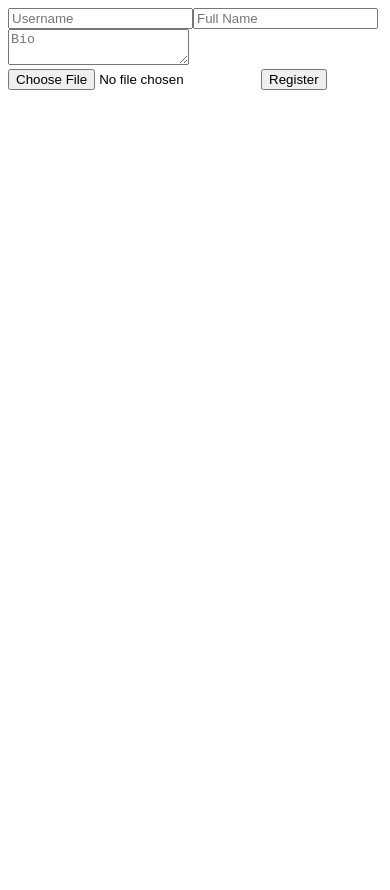
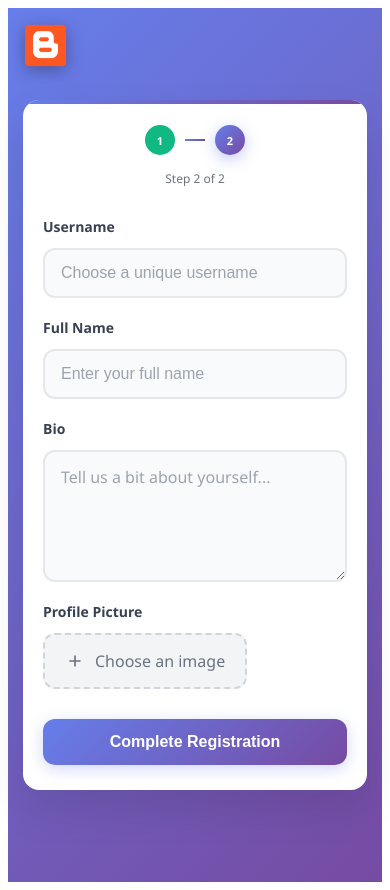
Before and after one commit to muditsingh2005/blog-page, a React (Vite) app in the folder frontend/: page /register_2 in a window 390 px wide. Before the commit the page ends 844 px from the top, so only its background shows below. Built offline with nearby package versions, Linux system fonts and the light colour scheme.

Commit message:
refactor registration components with enhanced UI and styling

```diff
--- a/frontend/src/components/register/register.css
+++ b/frontend/src/components/register/register.css
@@ -0,0 +1,304 @@
+/* Registration Form Styles */
+.register-container {
+  min-height: 100vh;
+  display: flex;
+  align-items: center;
+  justify-content: center;
+  background: linear-gradient(135deg, #667eea 0%, #764ba2 100%);
+  padding: 20px;
+  font-family: "Segoe UI", Tahoma, Geneva, Verdana, sans-serif;
+  position: relative;
+}
+
+/* Logo Styles */
+.register-logo {
+  position: absolute;
+  top: 30px;
+  left: 30px;
+  width: 60px;
+  height: 60px;
+  filter: drop-shadow(0 4px 8px rgba(0, 0, 0, 0.3));
+  transition: all 0.3s ease;
+  z-index: 10;
+}
+
+.register-logo:hover {
+  transform: scale(1.05);
+  filter: drop-shadow(0 6px 12px rgba(0, 0, 0, 0.4));
+}
+
+.register-card {
+  background: white;
+  border-radius: 20px;
+  box-shadow: 0 20px 40px rgba(0, 0, 0, 0.1);
+  padding: 40px;
+  width: 100%;
+  max-width: 450px;
+  position: relative;
+  overflow: hidden;
+}
+
+.register-card::before {
+  content: "";
+  position: absolute;
+  top: 0;
+  left: 0;
+  right: 0;
+  height: 4px;
+  background: linear-gradient(90deg, #667eea, #764ba2);
+}
+
+/* Progress Indicator */
+.progress-container {
+  text-align: center;
+  margin-bottom: 30px;
+}
+
+.progress-steps {
+  display: flex;
+  justify-content: center;
+  align-items: center;
+  margin-bottom: 15px;
+}
+
+.step {
+  width: 40px;
+  height: 40px;
+  border-radius: 50%;
+  display: flex;
+  align-items: center;
+  justify-content: center;
+  font-weight: bold;
+  font-size: 14px;
+  margin: 0 10px;
+  transition: all 0.3s ease;
+}
+
+.step.active {
+  background: linear-gradient(135deg, #667eea, #764ba2);
+  color: white;
+  box-shadow: 0 4px 15px rgba(102, 126, 234, 0.4);
+}
+
+.step.completed {
+  background: #10b981;
+  color: white;
+}
+
+.step.inactive {
+  background: #e5e7eb;
+  color: #6b7280;
+}
+
+.step-connector {
+  width: 30px;
+  height: 2px;
+  background: #e5e7eb;
+  margin: 0 5px;
+}
+
+.step-connector.active {
+  background: linear-gradient(90deg, #667eea, #764ba2);
+}
+
+.progress-text {
+  color: #6b7280;
+  font-size: 14px;
+  font-weight: 500;
+}
+
+/* Form Styles */
+.register-form {
+  display: flex;
+  flex-direction: column;
+  gap: 20px;
+}
+
+.form-group {
+  display: flex;
+  flex-direction: column;
+  gap: 8px;
+}
+
+.form-label {
+  font-weight: 600;
+  color: #374151;
+  font-size: 14px;
+  margin-bottom: 4px;
+}
+
+.form-input {
+  padding: 15px 18px;
+  border: 2px solid #e5e7eb;
+  border-radius: 12px;
+  font-size: 16px;
+  transition: all 0.3s ease;
+  background: #f9fafb;
+}
+
+.form-input:focus {
+  outline: none;
+  border-color: #667eea;
+  background: white;
+  box-shadow: 0 0 0 3px rgba(102, 126, 234, 0.1);
+}
+
+.form-input::placeholder {
+  color: #9ca3af;
+}
+
+.form-textarea {
+  min-height: 100px;
+  resize: vertical;
+  font-family: inherit;
+}
+
+/* File Upload Styles */
+.file-upload-container {
+  position: relative;
+  display: flex;
+  flex-direction: column;
+  gap: 15px;
+}
+
+.file-input-wrapper {
+  position: relative;
+  display: flex;
+  align-items: center;
+  gap: 15px;
+}
+
+.file-input {
+  display: none;
+}
+
+.file-input-label {
+  display: flex;
+  align-items: center;
+  gap: 10px;
+  padding: 15px 20px;
+  background: #f3f4f6;
+  border: 2px dashed #d1d5db;
+  border-radius: 12px;
+  cursor: pointer;
+  transition: all 0.3s ease;
+  color: #6b7280;
+  font-weight: 500;
+}
+
+.file-input-label:hover {
+  background: #e5e7eb;
+  border-color: #9ca3af;
+}
+
+.file-input-label svg {
+  width: 20px;
+  height: 20px;
+}
+
+.image-preview {
+  width: 80px;
+  height: 80px;
+  border-radius: 12px;
+  object-fit: cover;
+  border: 2px solid #e5e7eb;
+  background: #f9fafb;
+}
+
+/* Button Styles */
+.submit-button {
+  background: linear-gradient(135deg, #667eea, #764ba2);
+  color: white;
+  border: none;
+  padding: 16px 32px;
+  border-radius: 12px;
+  font-size: 16px;
+  font-weight: 600;
+  cursor: pointer;
+  transition: all 0.3s ease;
+  margin-top: 10px;
+  box-shadow: 0 4px 15px rgba(102, 126, 234, 0.3);
+}
+
+.submit-button:hover {
+  transform: translateY(-2px);
+  box-shadow: 0 8px 25px rgba(102, 126, 234, 0.4);
+}
+
+.submit-button:active {
+  transform: translateY(0);
+}
+
+.submit-button:disabled {
+  opacity: 0.6;
+  cursor: not-allowed;
+  transform: none;
+}
+
+/* Responsive Design */
+@media (max-width: 768px) {
+  .register-container {
+    padding: 15px;
+  }
+
+  .register-logo {
+    top: 20px;
+    left: 20px;
+    width: 50px;
+    height: 50px;
+  }
+
+  .register-card {
+    padding: 30px 25px;
+    border-radius: 16px;
+  }
+
+  .step {
+    width: 35px;
+    height: 35px;
+    font-size: 12px;
+    margin: 0 8px;
+  }
+
+  .step-connector {
+    width: 25px;
+  }
+
+  .form-input {
+    padding: 14px 16px;
+    font-size: 16px;
+  }
+
+  .submit-button {
+    padding: 14px 28px;
+    font-size: 16px;
+  }
+}
+
+@media (max-width: 480px) {
+  .register-logo {
+    top: 15px;
+    left: 15px;
+    width: 45px;
+    height: 45px;
+  }
+
+  .register-card {
+    padding: 25px 20px;
+  }
+
+  .step {
+    width: 30px;
+    height: 30px;
+    font-size: 11px;
+    margin: 0 5px;
+  }
+
+  .step-connector {
+    width: 20px;
+  }
+
+  .progress-text {
+    font-size: 12px;
+  }
+}
--- a/frontend/src/components/register/register_2.jsx
+++ b/frontend/src/components/register/register_2.jsx
@@ -1,82 +1,29 @@
-// import { useState } from "react";
-// import axios from "axios";
-
-// export default function Register_2({ formData, setFormData }) {
-//   const [username, setUsername] = useState(formData.username || "");
-//   const [fullName, setFullName] = useState(formData.fullName || "");
-//   const [bio, setBio] = useState(formData.bio || "");
-//   const [avatar, setavatar] = useState(null);
-
-//   const handleSubmit = async (e) => {
-//     e.preventDefault();
-
-//     // Merge new data with previous formData
-//     const updatedData = { ...formData, username, fullName, bio, avatar };
-//     setFormData(updatedData);
-
-//     // Create FormData object for sending files
-//     const formDataToSend = new FormData();
-//     formDataToSend.append("email", updatedData.email);
-//     formDataToSend.append("password", updatedData.password);
-//     formDataToSend.append("username", updatedData.username);
-//     formDataToSend.append("fullName", updatedData.fullName);
-//     formDataToSend.append("bio", updatedData.bio);
-//     if (updatedData.avatar) {
-//       formDataToSend.append("avatar", updatedData.avatar); // profile picture file
-//     }
-
-//     try {
-//       const response = await axios.post(
-//         "http://localhost:5252/api/v1/users/register", // replace with your backend endpoint
-//         formDataToSend,
-//         {
-//           headers: { "Content-Type": "multipart/form-data" },
-//         }
-//       );
-
-//       console.log("User registered successfully:", response.data);
-//       alert("Registration successful!");
-//     } catch (error) {
-//       console.error("Registration failed:", error);
-//       alert("Something went wrong. Please try again.");
-//     }
-//   };
-
-//   return (
-//     <form onSubmit={handleSubmit}>
-//       <input
-//         type="text"
-//         placeholder="Username"
-//         value={username}
-//         onChange={(e) => setUsername(e.target.value)}
-//         required
-//       />
-//       <input
-//         type="text"
-//         placeholder="Full Name"
-//         value={fullName}
-//         onChange={(e) => setFullName(e.target.value)}
-//         required
-//       />
-//       <textarea
-//         placeholder="Bio"
-//         value={bio}
-//         onChange={(e) => setBio(e.target.value)}
-//       ></textarea>
-//       <input type="file" onChange={(e) => setavatar(e.target.files[0])} />
-//       <button type="submit">Register</button>
-//     </form>
-//   );
-// }
-
 import { useState } from "react";
 import axios from "axios";
+import "./register.css";
+import bloggerLogo from "../../assets/blogger.png";
 
 export default function Register_2({ formData, setFormData }) {
   const [username, setUsername] = useState(formData.username || "");
   const [fullName, setFullName] = useState(formData.fullName || "");
   const [bio, setBio] = useState(formData.bio || "");
   const [avatar, setavatar] = useState(null);
+  const [imagePreview, setImagePreview] = useState(null);
+
+  const handleAvatarChange = (e) => {
+    const file = e.target.files[0];
+    setavatar(file);
+
+    if (file) {
+      const reader = new FileReader();
+      reader.onload = (e) => {
+        setImagePreview(e.target.result);
+      };
+      reader.readAsDataURL(file);
+    } else {
+      setImagePreview(null);
+    }
+  };
 
   const handleSubmit = async (e) => {
     e.preventDefault();
@@ -117,28 +64,94 @@ export default function Register_2({ formData, setFormData }) {
   };
 
   return (
-    <form onSubmit={handleSubmit}>
+    <div className="register-container">
+      {/* Logo */}
+      <img src={bloggerLogo} alt="Blogger Logo" className="register-logo" />
+
+      <div className="register-card">
+        {/* Progress Indicator */}
+        <div className="progress-container">
+          <div className="progress-steps">
+            <div className="step completed">1</div>
+            <div className="step-connector active"></div>
+            <div className="step active">2</div>
+          </div>
+          <div className="progress-text">Step 2 of 2</div>
+        </div>
+
+        <form onSubmit={handleSubmit} className="register-form">
+          <div className="form-group">
+            <label className="form-label">Username</label>
             <input
               type="text"
-        placeholder="Username"
+              className="form-input"
+              placeholder="Choose a unique username"
               value={username}
               onChange={(e) => setUsername(e.target.value)}
               required
             />
+          </div>
+
+          <div className="form-group">
+            <label className="form-label">Full Name</label>
             <input
               type="text"
-        placeholder="Full Name"
+              className="form-input"
+              placeholder="Enter your full name"
               value={fullName}
               onChange={(e) => setFullName(e.target.value)}
               required
             />
+          </div>
+
+          <div className="form-group">
+            <label className="form-label">Bio</label>
             <textarea
-        placeholder="Bio"
+              className="form-input form-textarea"
+              placeholder="Tell us a bit about yourself..."
               value={bio}
               onChange={(e) => setBio(e.target.value)}
             ></textarea>
-      <input type="file" onChange={(e) => setavatar(e.target.files[0])} />
-      <button type="submit">Register</button>
+          </div>
+
+          <div className="form-group">
+            <label className="form-label">Profile Picture</label>
+            <div className="file-upload-container">
+              <div className="file-input-wrapper">
+                <input
+                  type="file"
+                  id="avatar-upload"
+                  className="file-input"
+                  accept="image/*"
+                  onChange={handleAvatarChange}
+                />
+                <label htmlFor="avatar-upload" className="file-input-label">
+                  <svg fill="none" stroke="currentColor" viewBox="0 0 24 24">
+                    <path
+                      strokeLinecap="round"
+                      strokeLinejoin="round"
+                      strokeWidth={2}
+                      d="M12 6v6m0 0v6m0-6h6m-6 0H6"
+                    />
+                  </svg>
+                  {avatar ? avatar.name : "Choose an image"}
+                </label>
+                {imagePreview && (
+                  <img
+                    src={imagePreview}
+                    alt="Preview"
+                    className="image-preview"
+                  />
+                )}
+              </div>
+            </div>
+          </div>
+
+          <button type="submit" className="submit-button">
+            Complete Registration
+          </button>
         </form>
+      </div>
+    </div>
   );
 }
```
Also changed, not shown: frontend/src/components/register/register_1.jsx (+35 -4 lines). Lines whose indentation alone changed are shown as unchanged.
